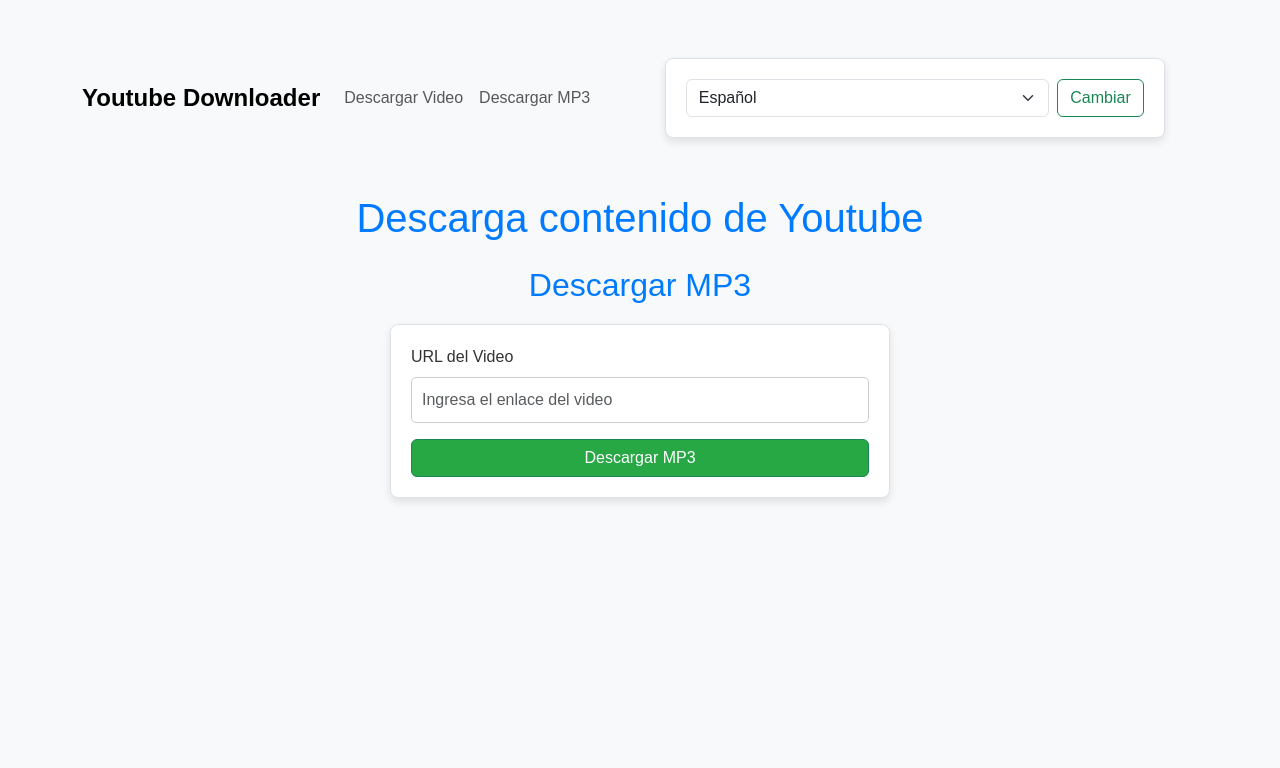
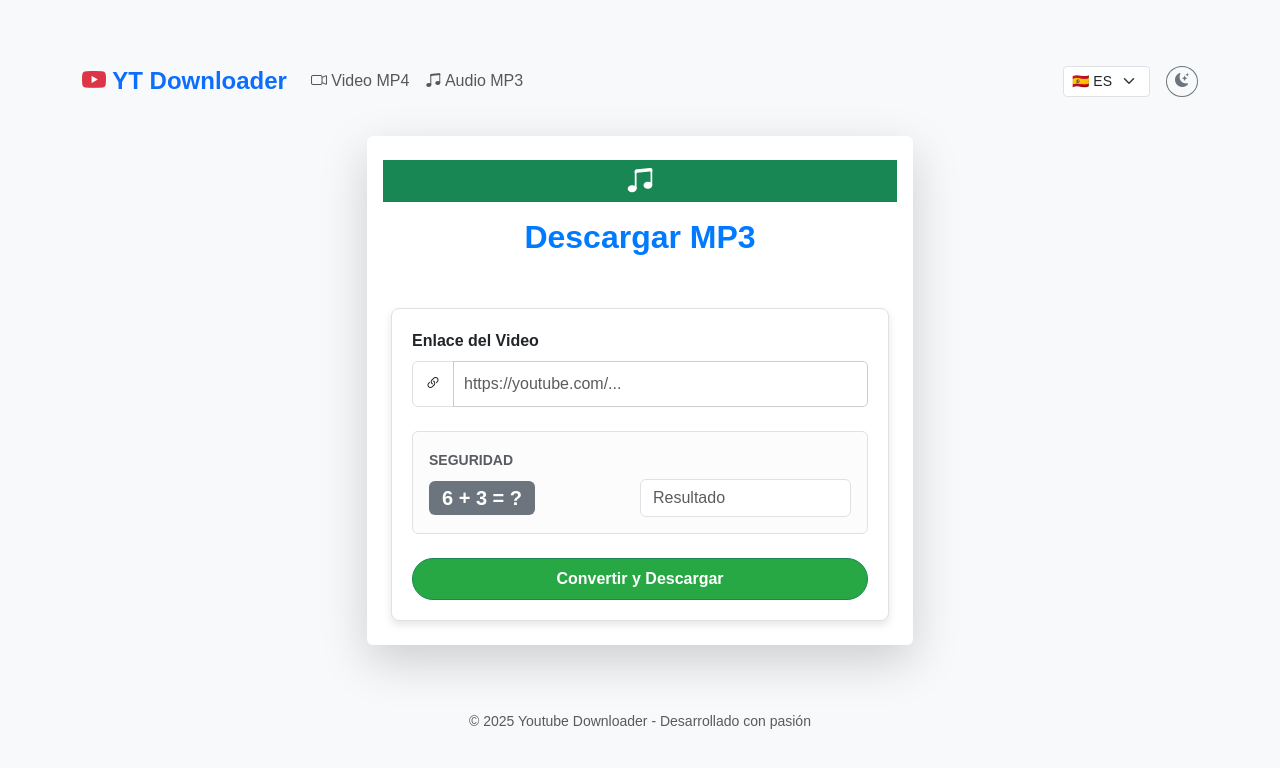
Before and after one commit to Kadir011/download_youtube_web, a Flask app: page /download_mp3 in a window 1280 px wide. Shown: the top 768 px of the page. Run offline with Flask 3, Linux system fonts and the light colour scheme.

Commit message:
Update MP3 download template extend base commit

```diff
--- a/templates/download_mp3.html
+++ b/templates/download_mp3.html
@@ -1,73 +1,40 @@
-<!DOCTYPE html>
-<html lang="es">
-<head>
-    <meta charset="UTF-8">
-    <meta name="viewport" content="width=device-width, initial-scale=1.0">
-    <title>Descargar MP3 - Youtube Downloader</title>
-    <link rel="stylesheet" href="https://cdn.jsdelivr.net/npm/bootstrap@5.3.0-alpha1/dist/css/bootstrap.min.css">
-    <link rel="stylesheet" href="{{ url_for('static', filename='css/style.css') }}">
-</head>
-<body>
-    <nav class="navbar navbar-expand-lg navbar-light bg-light">
-        <div class="container">
-            <a class="navbar-brand" href="/" data-translate="navbar-home">Youtube Downloader</a>
-            <button class="navbar-toggler" type="button" data-bs-toggle="collapse" data-bs-target="#navbarNav" aria-controls="navbarNav" aria-expanded="false" aria-label="Toggle navigation">
-                <span class="navbar-toggler-icon"></span>
-            </button>
-            <div class="collapse navbar-collapse" id="navbarNav">
-                <ul class="navbar-nav me-auto mb-2 mb-lg-0">
-                    <li class="nav-item">
-                        <a class="nav-link" href="/download_mp4" data-translate="download-mp4">Descargar Video</a>
-                    </li>
-                    <li class="nav-item">
-                        <a class="nav-link" href="/download_mp3" data-translate="download-mp3">Descargar MP3</a>
-                    </li>
-                </ul>
-                <form method="get" action="/" class="d-flex">
-                    <select name="lang" class="form-select me-2" onchange="changeLanguage(event)">
-                        <option value="es">Español</option>
-                        <option value="en">English</option>
-                    </select>
-                    <button class="btn btn-outline-success" type="button" onclick="persistLanguage()">Cambiar</button>
+{% extends "base.html" %}
+
+{% block content %}
+<div class="row justify-content-center">
+    <div class="col-md-6">
+        <div class="card border-0 shadow-lg glass-card">
+            <div class="card-header bg-transparent border-0 text-center pt-4">
+                <div class="icon-circle bg-success text-white mb-3 mx-auto">
+                    <i class="bi bi-music-note-beamed fs-3"></i>
+                </div>
+                <h2 class="fw-bold" data-translate="download-mp3-title">Descargar MP3</h2>
+            </div>
+
+            <div class="card-body p-4">
+                <form action="/download_mp3" method="POST">
+                    <div class="mb-4">
+                        <label for="url" class="form-label fw-bold" data-translate="label-url">Enlace del Video</label>
+                        <div class="input-group">
+                            <span class="input-group-text bg-transparent"><i class="bi bi-link-45deg"></i></span>
+                            <input type="url" class="form-control" name="url" placeholder="https://youtube.com/..." required>
+                        </div>
+                    </div>
+
+                    <div class="mb-4 bg-light-subtle p-3 rounded border">
+                        <label class="form-label small text-muted text-uppercase fw-bold" data-translate="label-captcha">Seguridad</label>
+                        <div class="d-flex align-items-center justify-content-between">
+                            <span class="badge bg-secondary fs-5">{{ captcha_question }} = ?</span>
+                            <input type="number" name="captcha" class="form-control w-50" placeholder="Resultado" required>
+                        </div>
+                    </div>
+
+                    <button type="submit" class="btn btn-success w-100 py-2 rounded-pill fw-bold hover-scale" data-translate="btn-download">
+                        Convertir y Descargar
+                    </button>
                 </form>
             </div>
         </div>
-    </nav>
-    <div class="container mt-5">
-        <h1 class="text-center mb-4" data-translate="download-content">Descarga contenido de Youtube</h1>
-
-        <section id="mp3-section">
-            <h2 class="text-center" data-translate="mp3-download">Descargar MP3</h2>
-            <form action="/download_mp3" method="POST">
-                <div class="mb-3">
-                    <label for="url" class="form-label" data-translate="mp3-url">URL del Video</label>
-                    <input type="url" class="form-control" name="url" placeholder="Ingresa el enlace del video" required>
-                </div>
-                <button type="submit" class="btn btn-success w-100" data-translate="download-mp3-button">Descargar MP3</button>
-            </form>
-        </section>
     </div>
-
-    <script>
-        // Función para mostrar un alerta con éxito
-        function alertSuccess(message) {
-            const alert = document.createElement('div');
-            alert.classList.add('alert', 'alert-success', 'alert-dismissible');
-            alert.role = 'alert';
-            alert.innerHTML = `<strong>${message}</strong>`;
-            document.body.appendChild(alert);
-            setTimeout(() => {
-                alert.classList.add('show');
-                setTimeout(() => {
-                    alert.classList.remove('show');
-                    setTimeout(() => {
-                        alert.remove();
-                    }, 500);
-                }, 500);
-            }, 1000);
-        }
-    </script>
-    <script src="https://cdn.jsdelivr.net/npm/bootstrap@5.3.0-alpha1/dist/js/bootstrap.bundle.min.js"></script>
-    <script src="{{ url_for('static', filename='js/script.js') }}"></script>
-</body>
-</html>
+</div>
+{% endblock %}
```
